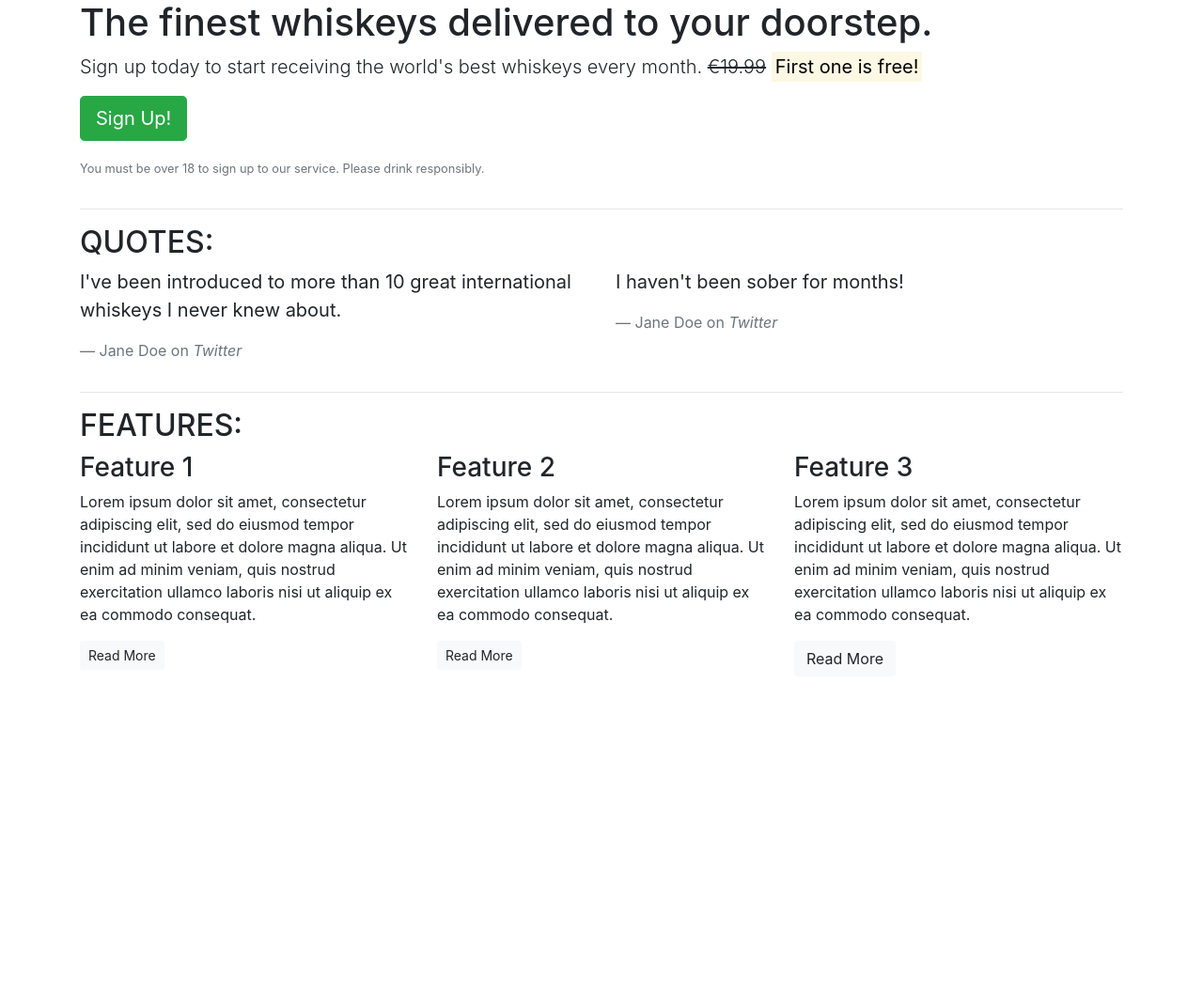
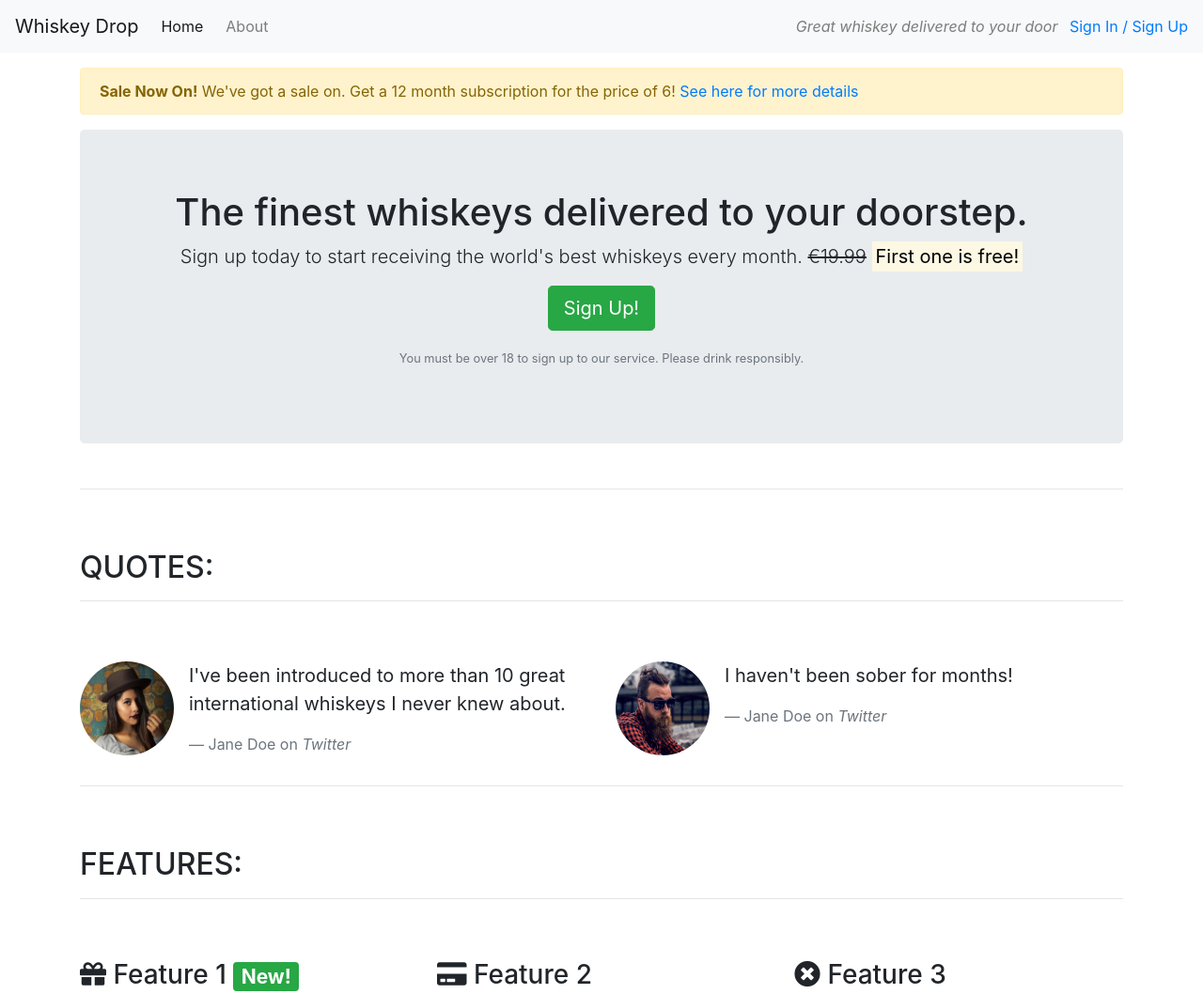
Before and after one commit to Polyanyanwu/bootstrap-sample, a plain HTML site: page index.html in a window 1280 px wide. Shown: the top 1058 px of the page at 94% size. Before the commit the page ends 800 px from the top, so only its background shows below. Drawn offline with nearby package versions, Linux system fonts and the light colour scheme.

Commit message:
Add images and links

```diff
--- a/index.html
+++ b/index.html
@@ -7,86 +7,140 @@
     <meta name="viewport" content="width=device-width, initial-scale=1.0">
     <link rel="stylesheet" href="https://cdn.jsdelivr.net/npm/bootstrap@4.5.3/dist/css/bootstrap.min.css"
         integrity="sha384-TX8t27EcRE3e/ihU7zmQxVncDAy5uIKz4rEkgIXeMed4M0jlfIDPvg6uqKI2xXr2" crossorigin="anonymous">
-    <script src="https://cdn.jsdelivr.net/npm/bootstrap@4.5.3/dist/js/bootstrap.bundle.min.js"
-        integrity="sha384-ho+j7jyWK8fNQe+A12Hb8AhRq26LrZ/JpcUGGOn+Y7RsweNrtN/tE3MoK7ZeZDyx" crossorigin="anonymous">
-    </script>
+    <link rel="stylesheet" href="https://use.fontawesome.com/releases/v5.6.1/css/all.css"
+        integrity="sha384-gfdkjb5BdAXd+lj+gudLWI+BXq4IuLW5IT+brZEZsLFm++aCMlF1V92rMkPaX4PP" crossorigin="anonymous">
     <title>Whiskey Drop | Taste a new whiskey every month</title>
 </head>
 
 <body>
-    <article class="container">
+    <!--Nav-->
+    <nav class="navbar navbar-light navbar-expand-sm bg-light">
+        <a href="/" class="navbar-brand">
+            Whiskey Drop</a>
+        <ul class="navbar-nav mr-auto">
+            <li class="active nav-item mr-2"><a class="nav-link" href="/">Home</a></li>
+            <li class="nav-item mr-2"><a class="nav-link" href="">About</a></li>
+            <li class="nav-item mr-2 d-block d-sm-none"><a class="nav-link" href="">Sign In / Sign Up</a></li>
+        </ul>
+
+        <div class="d-none d-md-block">
+            <p class="navbar-text my-auto mr-2"><i>Great whiskey delivered to your door</i></p>
+            <a href="/login">Sign In / Sign Up</a>
+        </div>
+        <!--</div>-->
+    </nav>
+    <article class="container mt-3">
+        <div class="row d-none d-sm-block">
+            <div class="col-12">
+                <div class="alert alert-warning">
+                    <strong>Sale Now On!</strong> We've got a sale on. Get a 12 month subscription for the price of 6!
+                    <a href="">See here for more details</a>
+                </div>
+            </div>
+        </div>
         <!-- Callout -->
         <div class="row">
             <div class="col-12">
-                <section class="callout">
+                <section class="callout jumbotron text-center">
                     <h1>The finest whiskeys delivered to your doorstep.</h1>
-                    <p class="lead">Sign up today to start receiving the world's best whiskeys every month. <s>€19.99</s> <strong><mark>First one is free!</mark></strong></p>
+                    <p class="lead">Sign up today to start receiving the world's best whiskeys every month.
+                        <s class="d-none d-sm-inline">€19.99</s>
+                        <span class="d-inline d-sm-none"><br></span>
+                        <strong><mark>First one is free!</mark></strong></p>
                     <p><button class="btn btn-lg btn-success">Sign Up!</button></p>
-                    <p class="text-muted"><small>You must be over 18 to sign up to our service. Please drink responsibly.</small></p>
+                    <p class="text-muted"><small>You must be over 18 to sign up to our service. Please drink
+                            responsibly.</small></p>
                 </section>
             </div>
         </div>
         <!-- /.callout -->
         <hr>
-
         <!-- Quotes -->
         <section class="quotes">
             <div class="row">
-                <div class="col-12">
+                <div class="col-12 my-5">
                     <h2 class="text-uppercase">Quotes:</h2>
+                    <hr />
                 </div>
             </div>
             <div class="row">
                 <div class="col-12 col-md-6">
+                    <div class="media">
+                        <div class="d-none d-sm-block">
+                            <img src="images/girl-image.png" class="rounded-circle mr-3" height=100 width=100>
+                        </div>
+                        <div class="media-body">
                             <blockquote class="blockquote">
-                        <p>I've been introduced to more than 10 great international whiskeys I never knew about.</p>
-                        <footer class="blockquote-footer">Jane Doe on <cite title="Twitter">Twitter</cite></footer>
+                                <p>I've been introduced to more than 10 great international whiskeys I never knew about.
+                                </p>
+                                <footer class="blockquote-footer">Jane Doe on <cite title="Twitter">Twitter</cite>
+                                </footer>
                             </blockquote>
                         </div>
+                    </div>
+                </div>
                 <div class="col-12 col-md-6">
+                    <div class="media">
+                        <div class="d-none d-sm-block">
+                            <img src="images/guy-image.png" class="rounded-circle mr-3" height=100 width=100>
+                        </div>
+                        <div class="media-body">
                             <blockquote class="blockquote">
                                 <p>I haven't been sober for months!</p>
-                        <footer class="blockquote-footer">Jane Doe on <cite title="Twitter">Twitter</cite></footer>
+                                <footer class="blockquote-footer">Jane Doe on <cite title="Twitter">Twitter</cite>
+                                </footer>
                             </blockquote>
+                        </div>
+                    </div>
                 </div>
             </div>
         </section>
         <!-- /.quotes -->
         <hr>
-
         <!-- Features -->
         <section class="features">
             <div class="row">
-                <div class="col-12">
+                <div class="col-12 my-5">
                     <h2 class="text-uppercase">Features:</h2>
+                    <hr />
                 </div>
             </div>
             <div class="row">
                 <div class="col-12 col-md-6 col-lg-4">
                     <div class="feature">
-                        <h3>Feature 1</h3>
-                        <p>Lorem ipsum dolor sit amet, consectetur adipiscing elit, sed do eiusmod tempor incididunt ut labore et dolore magna aliqua. Ut enim ad minim veniam, quis nostrud exercitation ullamco laboris nisi ut aliquip ex ea commodo consequat.</p>
+                        <h3><i class="fas fa-gift d-none d-sm-inline"></i> Feature 1 <span
+                                class="badge badge-success">New!</span></h3>
+                        <p>Lorem ipsum dolor sit amet, consectetur adipiscing elit, sed do eiusmod tempor incididunt ut
+                            labore et dolore magna aliqua. Ut enim ad minim veniam, quis nostrud exercitation ullamco
+                            laboris nisi ut aliquip ex ea commodo consequat.</p>
                         <p><a class="btn btn-sm btn-light" href="">Read More</a></p>
                     </div>
                 </div>
                 <div class="col-12 col-md-6 col-lg-4">
                     <div class="feature">
-                        <h3>Feature 2</h3>
-                        <p>Lorem ipsum dolor sit amet, consectetur adipiscing elit, sed do eiusmod tempor incididunt ut labore et dolore magna aliqua. Ut enim ad minim veniam, quis nostrud exercitation ullamco laboris nisi ut aliquip ex ea commodo consequat.</p>
+                        <h3><i class="fas fa-credit-card d-none d-sm-inline"></i> Feature 2</h3>
+                        <p>Lorem ipsum dolor sit amet, consectetur adipiscing elit, sed do eiusmod tempor incididunt ut
+                            labore et dolore magna aliqua. Ut enim ad minim veniam, quis nostrud exercitation ullamco
+                            laboris nisi ut aliquip ex ea commodo consequat.</p>
                         <p><a class="btn btn-sm btn-light" href="">Read More</a></p>
                     </div>
                 </div>
                 <div class="col-12 d-md-none d-lg-block col-lg-4">
                     <div class="feature">
-                        <h3>Feature 3</h3>
-                        <p>Lorem ipsum dolor sit amet, consectetur adipiscing elit, sed do eiusmod tempor incididunt ut labore et dolore magna aliqua. Ut enim ad minim veniam, quis nostrud exercitation ullamco laboris nisi ut aliquip ex ea commodo consequat.</p>
-                        <p><a class="btn btn-md btn-light" href="">Read More</a></p>
+                        <h3><i class="fas fa-times-circle d-none d-sm-inline"></i> Feature 3</h3>
+                        <p>Lorem ipsum dolor sit amet, consectetur adipiscing elit, sed do eiusmod tempor incididunt ut
+                            labore et dolore magna aliqua. Ut enim ad minim veniam, quis nostrud exercitation ullamco
+                            laboris nisi ut aliquip ex ea commodo consequat.</p>
+                        <p><a class="btn btn-sm btn-light" href="">Read More</a></p>
                     </div>
                 </div>
             </div>
         </section>
         <!-- /.features -->
     </article>
+    <script src="https://cdn.jsdelivr.net/npm/bootstrap@4.5.3/dist/js/bootstrap.bundle.min.js"
+        integrity="sha384-ho+j7jyWK8fNQe+A12Hb8AhRq26LrZ/JpcUGGOn+Y7RsweNrtN/tE3MoK7ZeZDyx" crossorigin="anonymous">
+    </script>
 </body>
 
 </html>
```
Also changed, not shown: images/girl-image.png (added), images/guy-image.png (added). Lines whose indentation alone changed are shown as unchanged.
